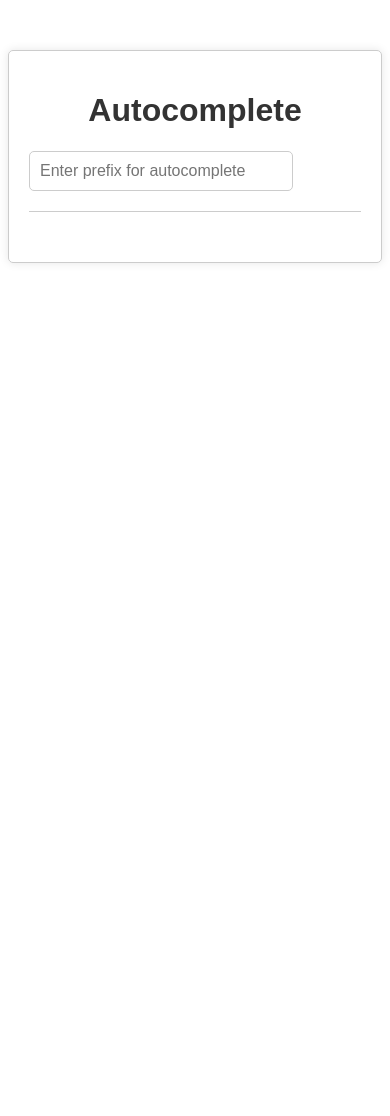
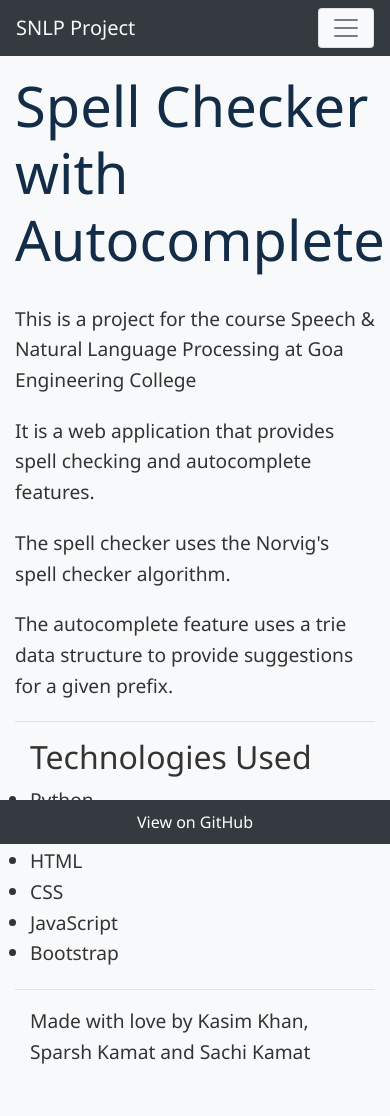
Before and after one commit to kasimkhan06/Autocorrect-Autocomplete-Proj, a Flask app: page / in a window 390 px wide. Before the commit the page ends 263 px from the top, so only its background shows below. Run offline with Flask 3, Linux system fonts and the light colour scheme; parts of the project's set-up code (start-up, migrations or seed data) failed here and were passed over.

Commit message:
App is fully built with responsive css and proper file folder structure, might add multiple autocomplete suggestions in the future.

```diff
--- a/app.py
+++ b/app.py
@@ -1,50 +1,45 @@
-# import os
-# from flask import Flask, render_template, request, jsonify
-# from spell_checker import SpellChecker
-
-# app = Flask(__name__)
-# checker = SpellChecker("./gutenberg_corpus.txt")
-
-# @app.route('/')
-# def index():
-#     return render_template('index.html')
-
-# @app.route('/spellcheck', methods=['POST'])
-# def spellcheck():
-#     data = request.get_json()
-#     word = data.get('word')
-#     if not word:
-#         return jsonify({'error': 'Word not provided'}), 400
-
-#     corrections = checker.check(word)
-#     return jsonify({'corrections': corrections})
-
-# if __name__ == '__main__':
-#     port = int(os.environ.get('PORT', 5000))
-#     app.run(host='0.0.0.0', port=port)
-
-
 import os
+from spell_checker import SpellChecker
 from flask import Flask, render_template, request, jsonify
 from autocomplete import Autocomplete,Trie, TrieNode  # Import Autocomplete class
 
 app = Flask(__name__)
 
-autocomplete_instance = Autocomplete()  # Initialize Autocomplete
+autocomplete = Autocomplete()  # Initialize Autocomplete
+checker = SpellChecker("./gutenberg_corpus.txt") # Initialize SpellChecker
 
 @app.route('/')
 def index():
     return render_template('index.html')
 
-@app.route('/autocomplete', methods=['POST'])  # Change route to /autocomplete
-def autocomplete_handler():  # Renamed the function
+@app.route('/autocomplete')
+def autocomplete_page():
+    return render_template('autocomplete.html')
+
+@app.route('/spellchecker')
+def spellchecker_page():
+    return render_template('spellchecker.html')
+
+
+@app.route('/autocomplete/suggest', methods=['POST'])
+def suggest_autocomplete():
     data = request.get_json()
     prefix = data.get('prefix')
     if not prefix:
-        return jsonify({'error': 'Prefix not provided'}), 400
+        return jsonify({'ERROR': 'No prefix provided'}), 400
 
-    suggestion = autocomplete_instance.suggestWord(prefix)  # Use the instance method
-    return jsonify({'suggestion': suggestion}) # Return suggestion instead of corrections
+    suggestions = autocomplete.suggestWord(prefix)
+    return jsonify({'suggestions': suggestions})
+
+@app.route('/spellchecker/check', methods=['POST'])
+def check_spellchecker():
+    data = request.get_json()
+    word = data.get('word')
+    if not word:
+        return jsonify({'corrections': []})
+
+    corrections = checker.check(word)
+    return jsonify({'corrections': corrections})
 
 if __name__ == '__main__':
     port = int(os.environ.get('PORT', 5000))
--- a/static/css/styles.css
+++ b/static/css/styles.css
@@ -1,75 +1,55 @@
-body {
-    font-family: Arial, sans-serif;
+
+*{
+    margin: 0;
+    padding: 0;
+    box-sizing: border-box;
+
 }
 
-.container {
-    max-width: 600px;
-    margin: 50px auto;
-    padding: 20px;
-    border: 1px solid #ccc;
-    border-radius: 5px;
-    box-shadow: 0 0 10px rgba(0, 0, 0, 0.1);
+/* body{
+    font-family: 'Poppins', sans-serif;
+    background-color: #cfc9c9;
+}
+ */
+
+
+ body {
+    font-family: 'Segoe UI', Tahoma, Geneva, Verdana, sans-serif;
+    background-color: #f8f9fa; /* Light gray background */
+    color: #333; /* Dark gray text */
 }
 
+
 h1 {
-    text-align: center;
-    color: #333;
+    font-size: 2.5rem;
+    font-weight: bold;
+    color: #132c47; /* Blue heading color */
+    margin-bottom: 30px;
 }
 
-.input-container {
+p {
+    font-size: 1.2rem;
+    line-height: 1.6;
     margin-bottom: 20px;
 }
 
-input[type="text"] {
-    width: calc(100% - 90px);
-    padding: 10px;
-    border: 1px solid #ccc;
-    border-radius: 5px;
-    font-size: 16px;
+ul {
+    margin-bottom: 20px;
 }
 
-button {
-    padding: 10px 20px;
-    background-color: #007bff;
-    color: #fff;
-    border: none;
-    border-radius: 5px;
-    cursor: pointer;
-    font-size: 16px;
+li {
+    font-size: 1.2rem;
+    line-height: 1.6;
 }
 
-button:hover {
-    background-color: #0056b3;
+.footer {
+    background-color: #343a40; /* Dark background color */
+    color: #fff; /* Light text color */
+    padding: 10px 0; /* Padding for top and bottom */
+    text-align: center; /* Center-align text */
 }
 
-#corrections {
-    margin-top: 20px;
-    border-top: 1px solid #ccc;
-    padding-top: 10px;
+.footer a {
+    color: #fff; /* Light text color for links */
+    text-decoration: none; /* Remove underline from links */
 }
-
-#corrections p {
-    margin: 5px 0;
-}
-
-
-/* Add styling for autocomplete suggestions */
-#autocomplete-suggestions {
-    margin-top: 20px;
-    border-top: 1px solid #ccc;
-    padding-top: 10px;
-}
-
-#autocomplete-suggestions ul {
-    list-style-type: none;
-    padding: 0;
-}
-
-#autocomplete-suggestions li {
-    margin: 5px 0;
-    cursor: pointer;
-}
-
-#autocomplete-suggestions li:hover {
-    background-color: #f0f0f0;
-}
--- a/templates/index.html
+++ b/templates/index.html
@@ -1,20 +1,74 @@
-
 <!DOCTYPE html>
 <html lang="en">
+
 <head>
     <meta charset="UTF-8">
     <meta name="viewport" content="width=device-width, initial-scale=1.0">
     <title>Spell Checker with Autocomplete</title>
+    <link rel="stylesheet" href="https://cdn.jsdelivr.net/npm/bootstrap@4.3.1/dist/css/bootstrap.min.css"
+        integrity="sha384-ggOyR0iXCbMQv3Xipma34MD+dH/1fQ784/j6cY/iJTQUOhcWr7x9JvoRxT2MZw1T"
+        crossorigin="anonymous">
     <link rel="stylesheet" href="{{ url_for('static', filename='css/styles.css') }}">
+    <style>
+
+    </style>
 </head>
+
 <body>
-    <div class="container">
-        <h1>Autocomplete</h1>
-        <div class="input-container">
-            <input type="text" id="autocomplete-prefix" placeholder="Enter prefix for autocomplete">
-            <div id="autocomplete-suggestions"></div>
+    <!-- Navbar -->
+
+    {% include 'navbar.html' %}
+    <div class="container mb-5">
+        <h1 class="display-4 mt-3">Spell Checker with Autocomplete</h1>
+
+        <p>This is a project for the course Speech & Natural Language Processing at Goa Engineering College</p>
+        <p>It is a web application that provides spell checking and autocomplete features.</p>
+        <p>The spell checker uses the Norvig's spell checker algorithm.</p>
+        <p>The autocomplete feature uses a trie data structure to provide suggestions for a given prefix.</p>
+
+        <!-- a divider bar -->
+        <hr>
+
+        <!-- container for technologies used -->
+        <div class="container">
+            <h2>Technologies Used</h2>
+            <ul>
+                <li>Python</li>
+                <li>Flask</li>
+                <li>HTML</li>
+                <li>CSS</li>
+                <li>JavaScript</li>
+                <li>Bootstrap</li>
+            </ul>
         </div>
+
+
+        <!-- a divider bar -->
+        <hr>
+        <div class="container">
+             <p>Made with love by Kasim Khan, Sparsh Kamat and Sachi Kamat</p>
+        </div>
+
     </div>
-    <script src="{{ url_for('static', filename='js/script.js') }}"></script>
+
+    <footer class="footer fixed-bottom">
+        <div class="container">
+            <a href="https://github.com/kasimkhan06/Autocorrect-Autocomplete-Proj" target="_blank">
+                View on GitHub
+            </a>
+        </div>
+    </footer>
+
+    <!-- JavaScript -->
+    <script src="https://code.jquery.com/jquery-3.3.1.slim.min.js"
+        integrity="sha384-q8i/X+965DzO0rT7abK41JStQIAqVgRVzpbzo5smXKp4YfRvH+8abtTE1Pi6jizo"
+        crossorigin="anonymous"></script>
+    <script src="https://cdn.jsdelivr.net/npm/popper.js@1.14.7/dist/umd/popper.min.js"
+        integrity="sha384-UO2eT0CpHqdSJQ6hJty5KVphtPhzWj9WO1clHTMGa3JDZwrnQq4sF86dIHNDz0W1"
+        crossorigin="anonymous"></script>
+    <script src="https://cdn.jsdelivr.net/npm/bootstrap@4.3.1/dist/js/bootstrap.min.js"
+        integrity="sha384-JjSmVgyd0p3pXB1rRibZUAYoIIy6OrQ6VrjIEaFf/nJGzIxFDsf4x0xIM+B07jRM"
+        crossorigin="anonymous"></script>
 </body>
+
 </html>
--- /dev/null
+++ b/templates/navbar.html
@@ -0,0 +1,22 @@
+<nav class="navbar navbar-expand-lg navbar-light bg-dark ">
+    <div class="container">
+        <a class="navbar-brand text-light" href="/">SNLP Project</a>
+        <button class="navbar-toggler bg-light" type="button" data-toggle="collapse" data-target="#navbarNav"
+            aria-controls="navbarNav" aria-expanded="false" aria-label="Toggle navigation">
+            <span class="navbar-toggler-icon"></span>
+        </button>
+        <div class="collapse navbar-collapse" id="navbarNav">
+            <ul class="navbar-nav ml-auto">
+                <li class="nav-item">
+                    <a class="nav-link text-light" href="/">Home</a>
+                </li>
+                <li class="nav-item">
+                    <a class="nav-link text-light" href="/autocomplete">Autocomplete</a>
+                </li>
+                <li class="nav-item">
+                    <a class="nav-link text-light" href="/spellchecker">Spellchecker</a>
+                </li>
+            </ul>
+        </div>
+    </div>
+</nav>
```
Also changed, not shown: static/js/autocomplete.js (added, +50 -0 lines), static/js/script.js (deleted, +0 -45 lines), static/js/spellcheck.js (added, +70 -0 lines), templates/autocomplete.html (added, +41 -0 lines), templates/spellchecker.html (added, +44 -0 lines).
